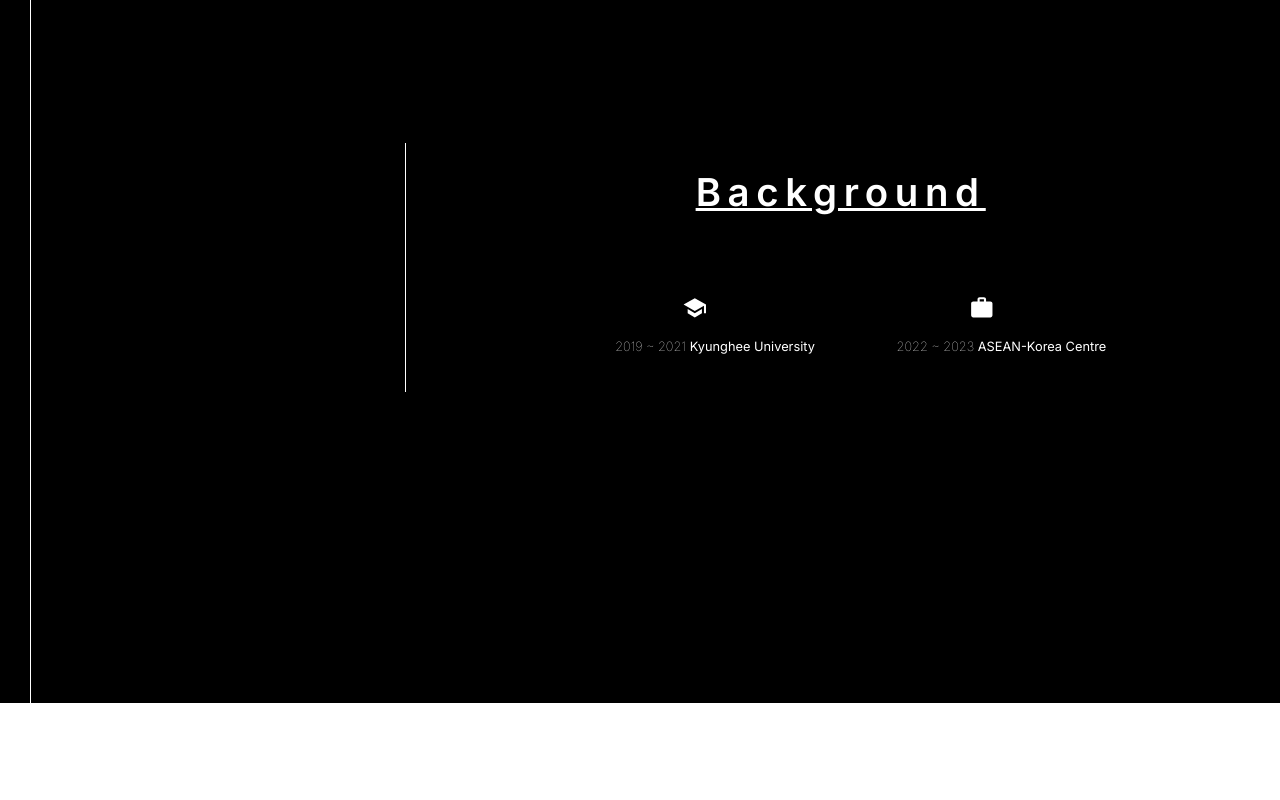
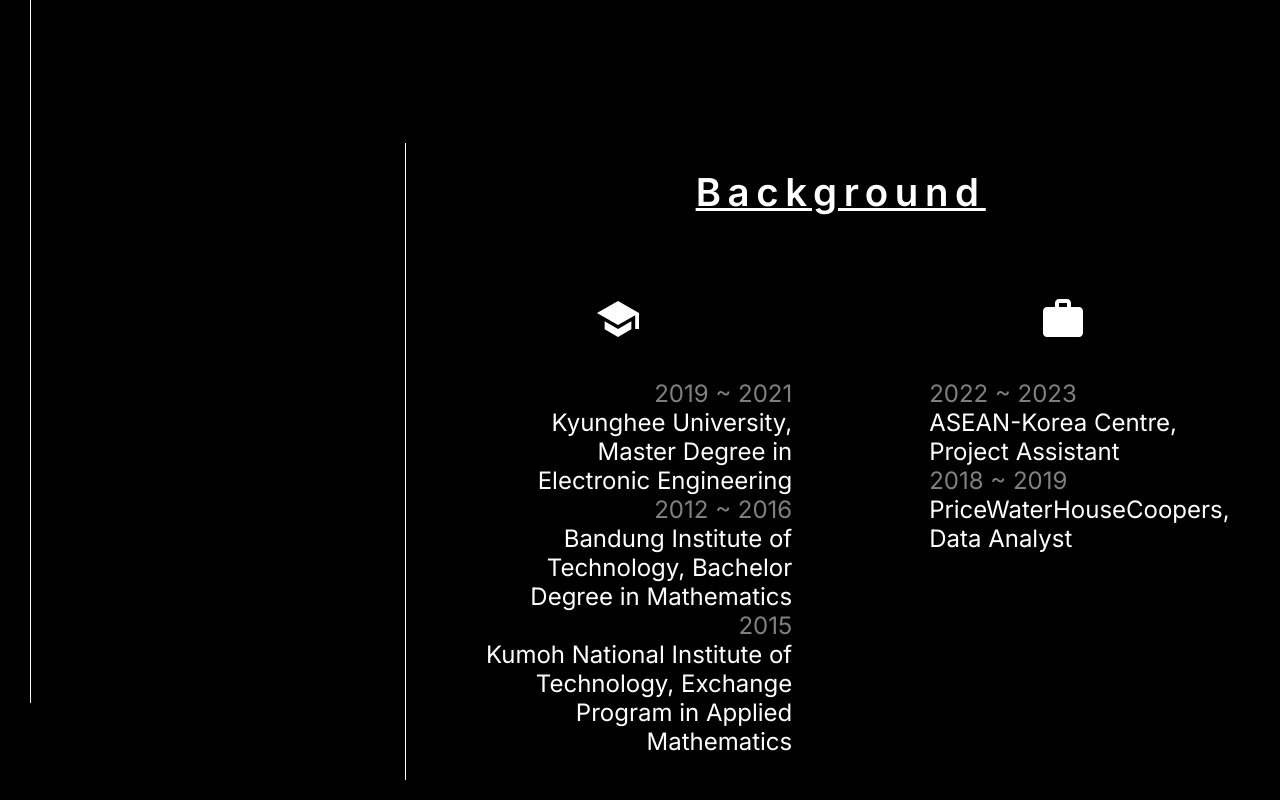
Before and after one commit to 95SR/portfolio-2, a React (Create React App) app: page /about in a window 1280 px wide. Shown: the part 1769-2569 px from the top of the page. Before the commit the page ends 2472 px from the top, so only its background shows below. Built offline with nearby package versions, Linux system fonts and the light colour scheme.

Commit message:
about page

```diff
--- a/src/component/About.css
+++ b/src/component/About.css
@@ -139,6 +139,7 @@
 
 
 
+
 .intro-content div:first-child{
 
     font-size: 8vw;
@@ -177,7 +178,7 @@
 align-items: center;
 justify-content: center;
 flex-direction: column;
-padding: 2vw;
+padding-top: 2vw;
 }
 
 .bg-content .sub-title{
@@ -190,27 +191,40 @@
 
 .bg-content .icon{
 
-    width: 70%;
-    font-size: 2vw;
+    width: 100%;
     display: flex;
-    align-items: center;
+    gap: 20px;
     justify-content: space-around;
-
 }
 .left,
 .right{
 text-align: center;
+font-size: 3rem;
+
+width: 40%;
+
 }
+
 
 
 .icon ul{
     list-style: none;
-    font-size: 1vw;
+    font-size: 1.5rem;
     font-weight: 500;
 }
 
+.left ul{
+    text-align: right;
+}
+
+.right ul{
+    text-align: left;
+}
 .year{
-    font-weight: 200;
+    color: gray;
+    display: block;
+    font-weight: 400;
+
 }
 
 
--- a/src/component/About.jsx
+++ b/src/component/About.jsx
@@ -152,7 +152,7 @@
         <div className={!isInViewport2 ? "content" : "content no-border"}>
           <h3 className='scroll-title'>Scroll Down</h3>
 
-          <div className="intro-content" ref={content} style={{clipPath:`circle(${scrollY}px)`}} >
+          <div className={"intro-content"} ref={content} style={{clipPath:`circle(${scrollY}px)`}} >
           <div className="intros2" style={{transform: `translateX(${scrollY-200}px)`}}>#newExperience #Passionate  #newExperience #Passionate #newExperience #Passionate #Curious</div>
             <div className="intros" style={{transform: `translateX(${-scrollY+50}px)`}} >#explorer #adventurer  #explorer #adventurer </div>
 
@@ -165,16 +165,20 @@
             <div className="sub-title">Background</div>
             <div className="icon">
                 <div className="left">
-          <IoMdSchool/>
+                  <IoMdSchool />
                   <ul>
-            <li><span className='year'> 2019 ~ 2021 </span> Kyunghee University</li>
+                    <li><span className='year'> 2019 ~ 2021 </span> Kyunghee University, Master Degree in Electronic Engineering</li>
+                    <li><span className='year'> 2012 ~ 2016 </span> Bandung Institute of Technology, Bachelor Degree in Mathematics</li>
+                    <li><span className='year'> 2015 </span> Kumoh National Institute of Technology, Exchange Program in Applied Mathematics</li>
                   </ul>
 
                 </div>
+
                 <div className="right">
                   <MdWork/>
                   <ul>
-            <li><span className='year'> 2022 ~ 2023 </span> ASEAN-Korea Centre</li>
+                    <li><span className='year'> 2022 ~ 2023 </span> ASEAN-Korea Centre, Project Assistant</li>
+                    <li><span className='year'> 2018 ~ 2019 </span> PriceWaterHouseCoopers, Data Analyst</li>
                   </ul>
 
                 </div>
```
Lines whose indentation alone changed are shown as unchanged.
